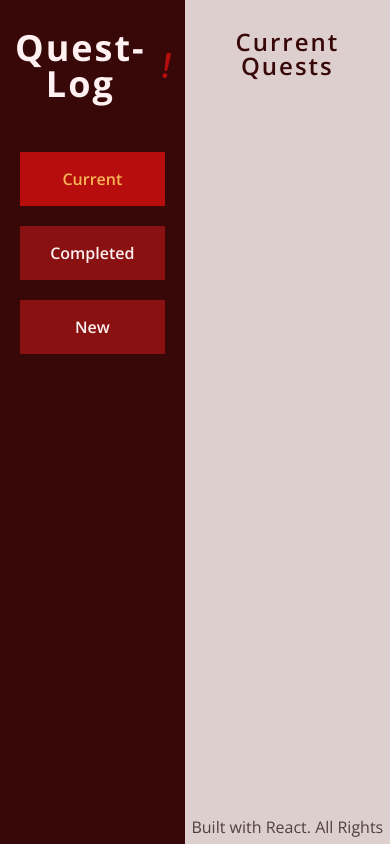
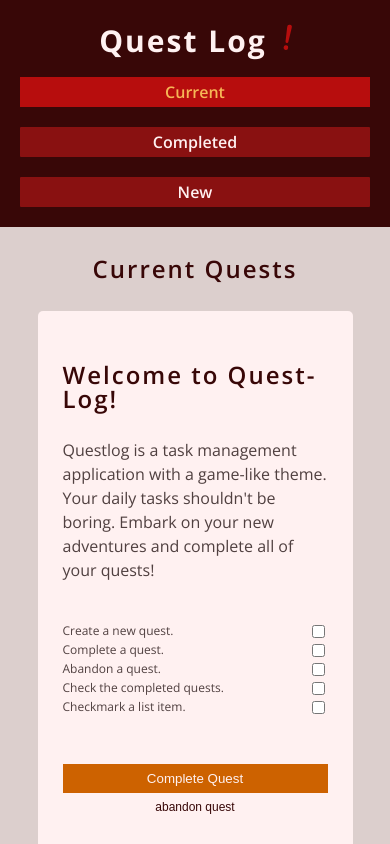
Before and after one commit to ElierHP/questlog, a React (Create React App) app: page / in a window 390 px wide. Shown: the top 844 px of the page. Built offline with nearby package versions, Linux system fonts and the light colour scheme.

Commit message:
Styles: mobile responsive changes.

```diff
--- a/src/app/App.tsx
+++ b/src/app/App.tsx
@@ -4,26 +4,28 @@ import New from "../pages/New";
 import Completed from "../pages/Completed";
 import ErrorPage from "../pages/404";
 import Layout from "../components/layout/Layout";
-import { useAppDispatch, useAppSelector } from "./hooks";
+import { useAppDispatch } from "./hooks";
 import { useEffect } from "react";
 import { setQuests } from "./features/questSlice";
 
 function App() {
   const dispatch = useAppDispatch();
-  const quests = useAppSelector((state) => state.quests);
 
-  // Runs on page load.
+  // Runs once on page load.
   // Grab data from localStorage and set global quest state.
   useEffect(() => {
-    if (quests.length === 0) {
-      // Grab key "quests" from local storage.
-      const getData = localStorage.getItem("quests") || "";
-      if (getData !== "") {
-        // Set quests global state based on localStorage data.
-        dispatch(setQuests(JSON.parse(getData)));
-      }
+    // Grab key "quests" from local storage.
+    const getData = localStorage.getItem("quests") || "";
+
+    if (getData !== "") {
+      // Set quests global state based on localStorage data.
+      dispatch(setQuests(JSON.parse(getData)));
     }
-  }, [dispatch, quests]);
+
+    // NOTE: Run effect once on component mount
+    // recheck dependencies if effect is updated.
+    // eslint-disable-next-line react-hooks/exhaustive-deps
+  }, []);
 
   return (
     <Layout>
--- a/src/app/features/questSlice.ts
+++ b/src/app/features/questSlice.ts
@@ -1,4 +1,5 @@
 import { createSlice, PayloadAction } from "@reduxjs/toolkit";
+import { questData } from "../utils/questData";
 
 export type QuestChecklist = {
   name: string;
@@ -11,12 +12,12 @@ export type QuestType = {
   description: string;
   completed: boolean;
   id: string;
-  checklist?: QuestChecklist[];
+  checklist: QuestChecklist[];
 };
 
 type InitialState = QuestType[];
 
-const initialState: InitialState = [];
+const initialState: InitialState = [...questData];
 
 const questSlice = createSlice({
   name: "quests",
@@ -72,7 +73,7 @@ const questSlice = createSlice({
       const quest = state.find((quest) => quest.id === action.payload.questId);
 
       // Find the checklist item with payload id.
-      const checklistItem = quest?.checklist?.find(
+      const checklistItem = quest?.checklist.find(
         (item) => item.id === action.payload.id
       );
 
--- /dev/null
+++ b/src/app/utils/questData.ts
@@ -0,0 +1,93 @@
+import { v4 as uuidv4 } from "uuid";
+import { QuestType } from "../features/questSlice";
+
+// Initial quest data, on app first launch.
+export const questData: QuestType[] = [
+  {
+    name: "Welcome to Quest-Log!",
+    description:
+      "Questlog is a task management application with a game-like theme. Your daily tasks shouldn't be boring. Embark on your new adventures and complete all of your quests!",
+    completed: false,
+    id: uuidv4(),
+    checklist: [
+      {
+        name: "Create a new quest.",
+        checked: false,
+        id: uuidv4(),
+      },
+      {
+        name: "Complete a quest.",
+        checked: false,
+        id: uuidv4(),
+      },
+      {
+        name: "Abandon a quest.",
+        checked: false,
+        id: uuidv4(),
+      },
+      {
+        name: "Check the completed quests.",
+        checked: false,
+        id: uuidv4(),
+      },
+      {
+        name: "Checkmark a list item.",
+        checked: false,
+        id: uuidv4(),
+      },
+    ],
+  },
+  {
+    name: "Create a new quest!",
+    description:
+      'You can create new quests by going to the "New" section in the navigation bar. Start using the application by creating a new quest!',
+    completed: false,
+    id: uuidv4(),
+    checklist: [
+      {
+        name: "Create a new quest.",
+        checked: false,
+        id: uuidv4(),
+      },
+      {
+        name: "Checkmark this item.",
+        checked: false,
+        id: uuidv4(),
+      },
+    ],
+  },
+  {
+    name: "Launch this application!",
+    description:
+      "You have successfully launched the quest log application. Great job! This is where all the completed quests go. You may clear this quest.",
+    completed: true,
+    id: uuidv4(),
+    checklist: [
+      {
+        name: "Check this page.",
+        checked: true,
+        id: uuidv4(),
+      },
+      {
+        name: "Launch application.",
+        checked: true,
+        id: uuidv4(),
+      },
+      {
+        name: "Look at this page.",
+        checked: true,
+        id: uuidv4(),
+      },
+      {
+        name: "Clear this quest.",
+        checked: true,
+        id: uuidv4(),
+      },
+      {
+        name: "Check the navbar.",
+        checked: true,
+        id: uuidv4(),
+      },
+    ],
+  },
+];
--- a/src/components/header/Header.module.scss
+++ b/src/components/header/Header.module.scss
@@ -2,10 +2,15 @@
 
 .header {
   display: flex;
-  padding: 3rem 0;
+  padding: 2rem 0;
   flex-direction: column;
   gap: 1rem;
   background: $dark;
+  overflow: hidden;
+  @media (min-width: $sm) {
+    overflow: visible;
+    padding: 3rem 0;
+  }
 }
 
 .logo {
@@ -20,9 +25,18 @@
   gap: 0.2rem;
   cursor: pointer;
   margin-left: 1.5rem;
+  padding: 0 1rem;
 
   @media (min-width: $xs) {
     margin-left: 0;
+  }
+
+  // Logo text
+  a {
+    font-size: 3rem;
+    @media (min-width: $md) {
+      font-size: $font-heading;
+    }
   }
 }
 
@@ -30,6 +44,12 @@
   display: flex;
   justify-content: center;
   align-items: center;
+  @media (min-width: $sm) {
+    display: none;
+  }
+  @media (min-width: $lg) {
+    display: block;
+  }
 }
 
 .icon {
@@ -42,8 +62,12 @@
   align-items: center;
   gap: 2rem;
   flex-direction: column;
-  margin-top: 4rem;
+  margin-top: 1rem;
   padding: 0 2rem;
+  @media (min-width: $sm) {
+    margin-top: 4rem;
+  }
+
   li {
     font-size: $font-medium;
     font-weight: 600;
@@ -59,8 +83,11 @@
   }
   a {
     cursor: pointer;
-    padding: 1.5rem 0;
+    padding: 0.3rem 0;
     display: block;
+    @media (min-width: $sm) {
+      padding: 1.5rem 1rem;
+    }
   }
 }
 
--- a/src/components/header/Header.tsx
+++ b/src/components/header/Header.tsx
@@ -31,7 +31,7 @@ export default function Header() {
         {/* Logo */}
         <h1 className={`center ${styles.heading}`}>
           <Link to="/" onClick={() => dispatch(setUrl("/"))}>
-            Quest-Log
+            Quest Log
           </Link>
         </h1>
 
--- a/src/components/layout/Layout.module.scss
+++ b/src/components/layout/Layout.module.scss
@@ -2,10 +2,13 @@
 
 .layout {
   display: grid;
-  grid-template-columns: 1fr 5fr;
+  grid-template-columns: 1fr;
+  @media (min-width: $sm) {
+    grid-template-columns: 1fr 5fr;
+  }
 }
 
 .main {
-  padding: 3rem 3rem 0 3rem;
+  padding: 3rem;
   background: $neutral;
 }
--- a/src/components/quests/Quests.module.scss
+++ b/src/components/quests/Quests.module.scss
@@ -24,6 +24,7 @@
   display: grid;
   grid-template-rows: 1fr 2fr 2fr 1fr;
   grid-gap: 1.5rem;
+  align-items: center;
 }
 
 .checklist {
--- a/src/components/quests/Quests.tsx
+++ b/src/components/quests/Quests.tsx
@@ -67,9 +67,14 @@ export default function Quests({ quests }: QuestsProps) {
                 </button>
               </div>
             ) : (
-              <button onClick={() => dispatch(deleteQuest(quest.id))}>
-                delete quest
-              </button>
+              <div>
+                <button
+                  className="width-100"
+                  onClick={() => dispatch(deleteQuest(quest.id))}
+                >
+                  clear quest
+                </button>
+              </div>
             )}
           </li>
         ))}
--- a/src/css/_utilities.scss
+++ b/src/css/_utilities.scss
@@ -28,7 +28,7 @@
 }
 
 .page {
-  min-height: calc(100vh - 63.9px);
+  min-height: calc(100vh - 93.99px);
 }
 
 .line {
--- a/src/css/index.scss
+++ b/src/css/index.scss
@@ -50,7 +50,7 @@ h3 {
 button {
   cursor: pointer;
   border: none;
-  padding: 0.5rem 1rem;
+  padding: 0.7rem 1rem;
   background-color: $secondary;
   color: $light;
   transition: all 0.3s ease-in-out;
```
Also changed, not shown: 1 other file (tests, documents, lock files or other folders).
